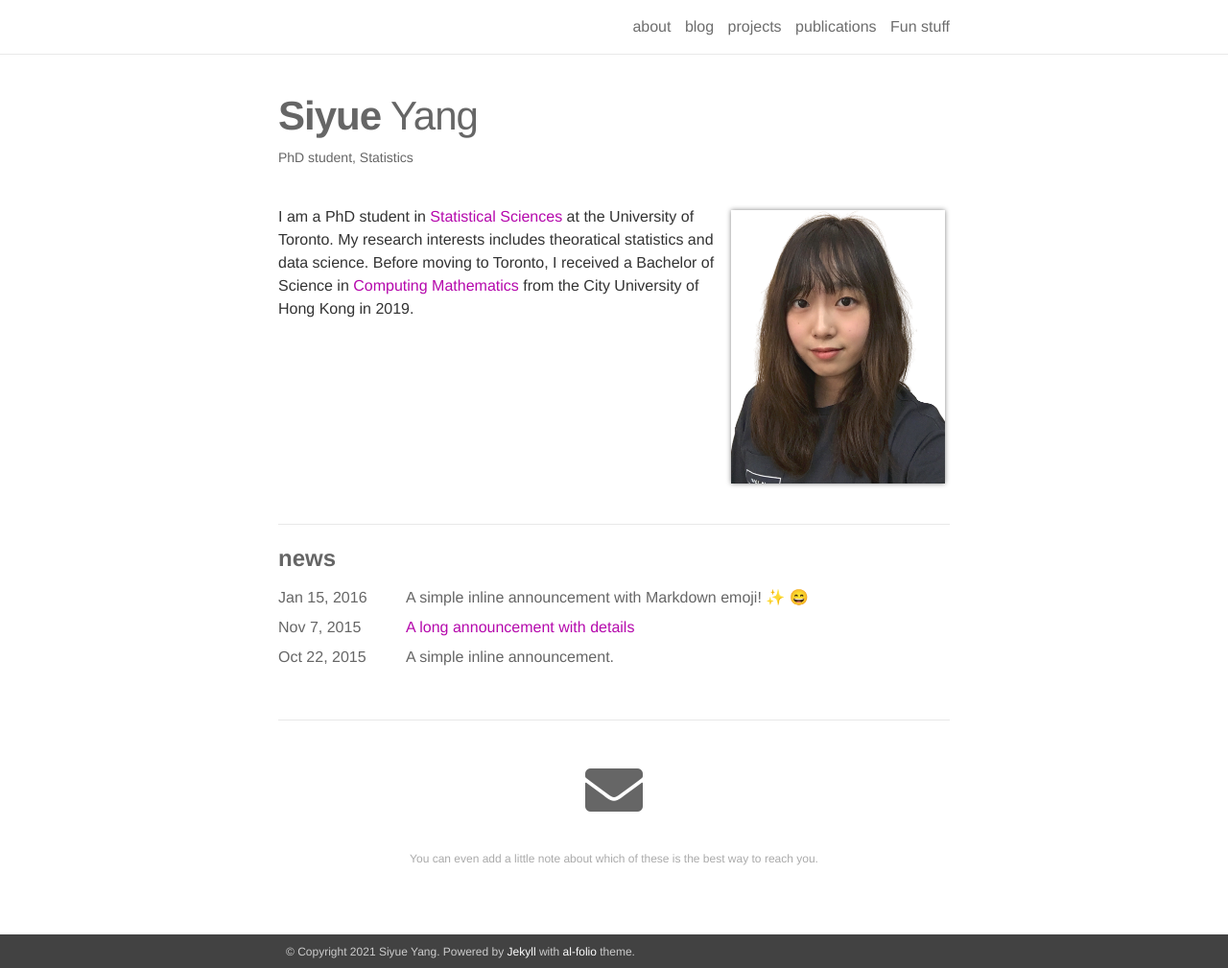
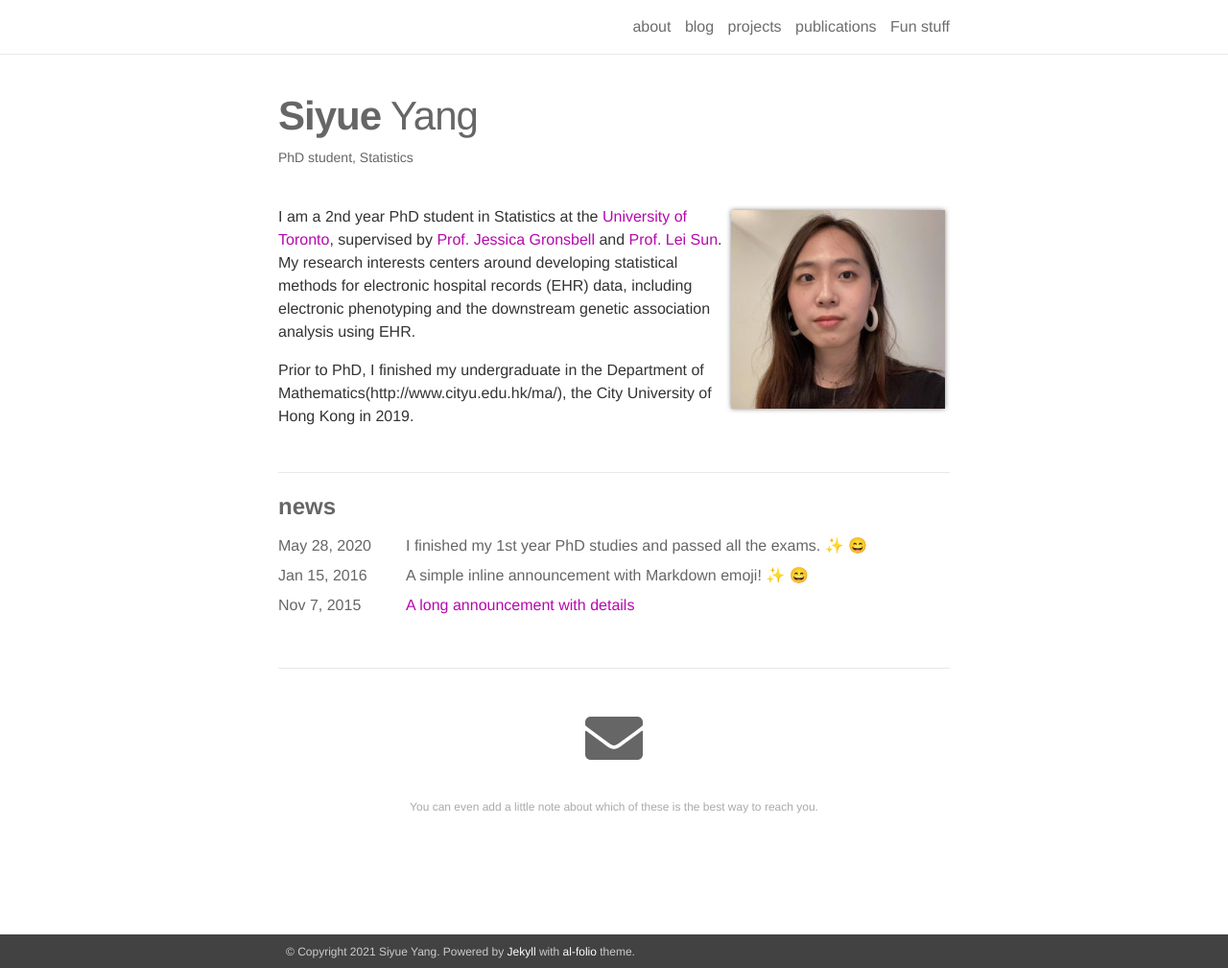
Before and after one commit to ysyyjwh/ysyyjwh.github.io, a Jekyll site: the page built from _pages/about.md, in a window 1280 px wide and 1009 px high. Shown: the whole window at 96% size. Built offline with Jekyll 4.4.1, drawn with Linux system fonts in a browser that asks for light colours; nearby versions of some CDN libraries; emoji names are drawn with the system emoji font.

Commit message:
changed my photo

```diff
--- a/_pages/about.md
+++ b/_pages/about.md
@@ -6,7 +6,7 @@ description: PhD student, Statistics
 
 profile:
   align: right
-  image: siyue.png
+  image: siyue.jpeg
   address: >
 
 
@@ -14,4 +14,6 @@ news: true
 social: true
 ---
 
-I am a PhD student in [Statistical Sciences](https://www.statistics.utoronto.ca/) at the University of Toronto. My research interests includes theoratical statistics and data science. Before moving to Toronto, I received a Bachelor of Science in [Computing Mathematics](http://www.cityu.edu.hk/ma/) from the City University of Hong Kong in 2019.
+I am a 2nd year PhD student in Statistics at the [University of Toronto](https://www.statistics.utoronto.ca/), supervised by [Prof. Jessica Gronsbell](https://sites.google.com/view/jgronsbell/home) and [Prof. Lei Sun](http://www.utstat.toronto.edu/sun/). My research interests centers around developing statistical methods for electronic hospital records (EHR) data, including electronic phenotyping and the downstream genetic association analysis using EHR.
+
+Prior to PhD, I finished my undergraduate in the Department of Mathematics(http://www.cityu.edu.hk/ma/), the City University of Hong Kong in 2019.
```
Also changed, not shown: _news/announcement_1.md (+2 -2 lines), assets/img/siyue.jpeg (added), 3 other files.
